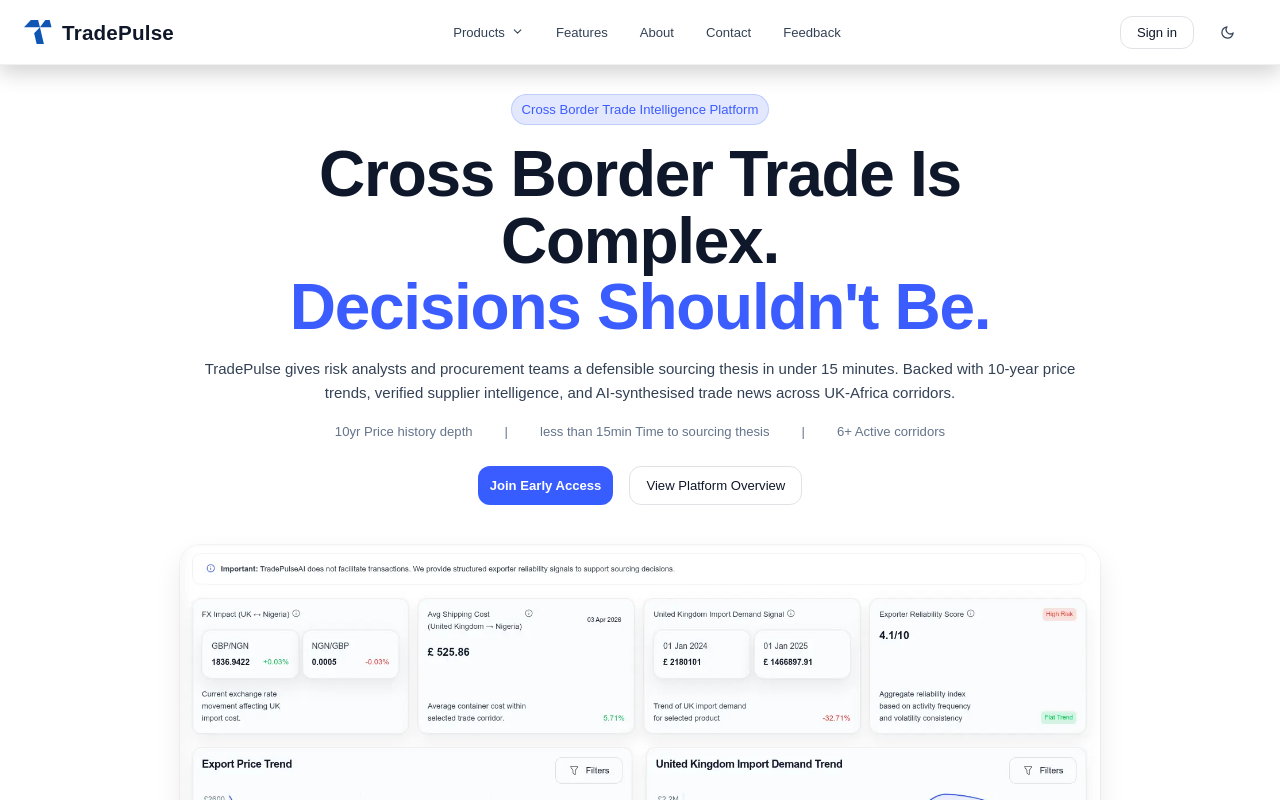
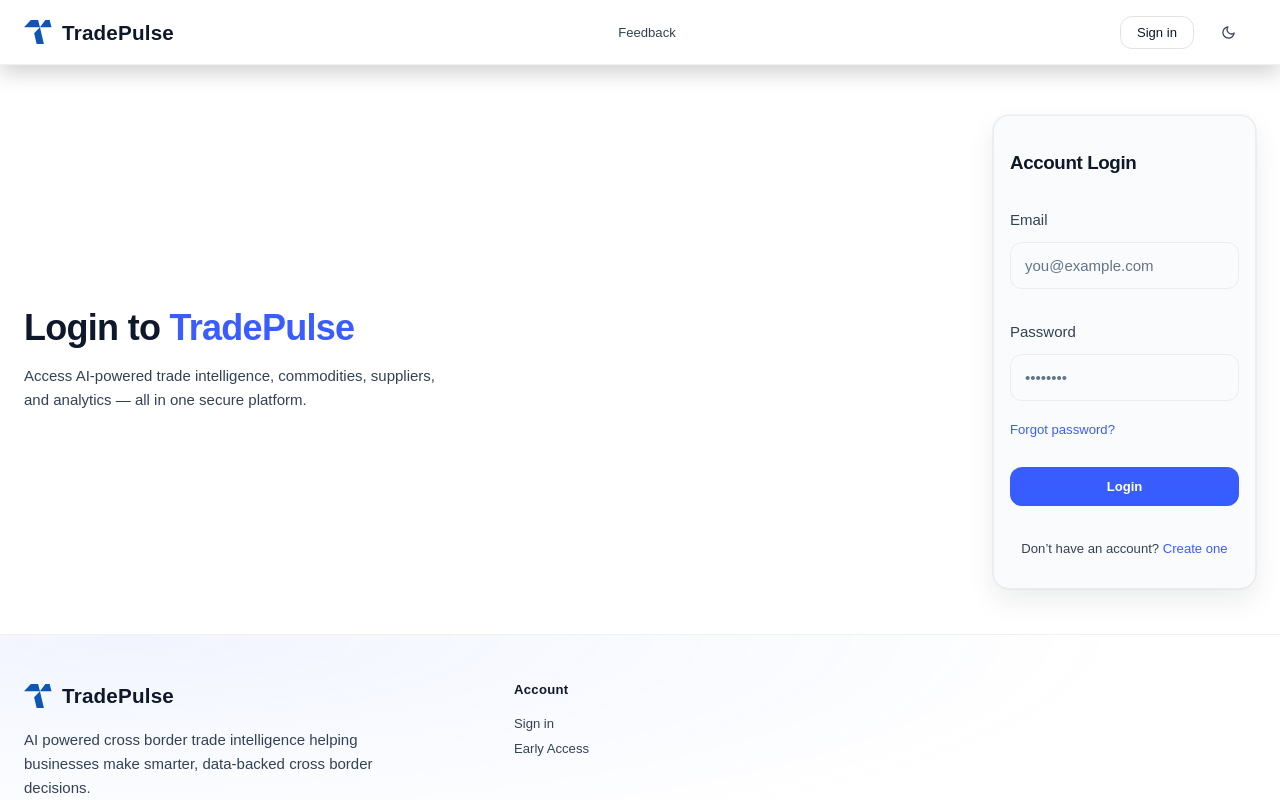
Before and after one commit to shabdasinha1/tradepulse, a React (Vite) app: page / in a window 1280 px wide. Shown: the top 800 px of the page. Built offline with nearby package versions, Linux system fonts and the light colour scheme; what currency-symbol-map would draw is missing.

Commit message:
updated code

```diff
--- a/src/components/footer/Footer.jsx
+++ b/src/components/footer/Footer.jsx
@@ -90,7 +90,7 @@ const Footer = () => {
           <div className="tp-footer-links">
 
             {/* PRODUCTS */}
-            <div className="tp-footer-col">
+            {/* <div className="tp-footer-col">
               <span className="tp-footer-title">Products</span>
 
               {productLinks.map((item) => (
@@ -105,10 +105,10 @@ const Footer = () => {
                   )}
                 </button>
               ))}
-            </div>
+            </div> */}
 
             {/* EXPLORE */}
-            <div className="tp-footer-col">
+            {/* <div className="tp-footer-col">
               <span className="tp-footer-title">Explore</span>
 
               <button onClick={() => scrollToSection("features")}>
@@ -123,7 +123,7 @@ const Footer = () => {
                   {route.label}
                 </button>
               ))}
-            </div>
+            </div> */}
 
             {/* ACCOUNT */}
             <div className="tp-footer-col">
@@ -158,11 +158,11 @@ const Footer = () => {
 >
   Developed by Robotronix Engineering Tech Pvt. Ltd.
 </a>
-
+{/*
   <div className="tp-footer-socials">
     <a href="#" aria-label="LinkedIn">LinkedIn</a>
     <a href="#" aria-label="Twitter">Twitter</a>
-  </div>
+  </div> */}
 </div>
       </div>
     </footer>
--- a/src/components/header/Header.jsx
+++ b/src/components/header/Header.jsx
@@ -146,8 +146,8 @@ const Header = () => {
 
         {/* NAV */}
         <nav className={`tp-header-nav ${open ? "open" : ""}`}>
-          {/* PRODUCTS DROPDOWN */}
-          <div
+
+          {/* <div
             className={`tp-nav-dropdown ${productsOpen ? "open" : ""}`}
             onMouseEnter={() => setProductsOpen(true)}
             onMouseLeave={() => setProductsOpen(false)}
@@ -178,15 +178,15 @@ const Header = () => {
                 </button>
               ))}
             </div>
-          </div>
+          </div> */}
 
           {/* MAIN LINKS */}
-          <button
+          {/* <button
             className={`tp-nav-link ${activeSection === "features" ? "active" : ""}`}
             onClick={() => scrollToSection("features")}
           >
             Features
-          </button>
+          </button> */}
           {headerLinks.map((route) => (
             <button
               key={route.path}
--- a/src/routes/AppRoutes.jsx
+++ b/src/routes/AppRoutes.jsx
@@ -18,6 +18,7 @@ import { ToastContainer } from "react-toastify";
 import { ToastProvider } from "../components/common/toast/ToastProvider.jsx";
 
 import AdminRoute from "./AdminRoute.jsx";
+import Login from "../pages/auth/Login.jsx";
 
 /* Simple loader */
 const PageLoader = () => (
@@ -39,7 +40,7 @@ const AppRoutes = () => {
             element={
               <PublicOnlyRoute>
                 <PublicLayout>
-                  <Home />
+                  <Login />
                 </PublicLayout>
               </PublicOnlyRoute>
             }
--- a/src/routes/PublicRouteConfig.jsx
+++ b/src/routes/PublicRouteConfig.jsx
@@ -43,13 +43,13 @@ export const PUBLIC_ROUTES = [
     label: "About",
     path: "/about",
     component: About,
-    showInHeader: true,
+    showInHeader: false,
   },
   {
     label: "Contact",
     path: "/contact",
     component: Contact,
-    showInHeader: true,
+    showInHeader: false,
   },
   {
     label: "Feedback",
```
